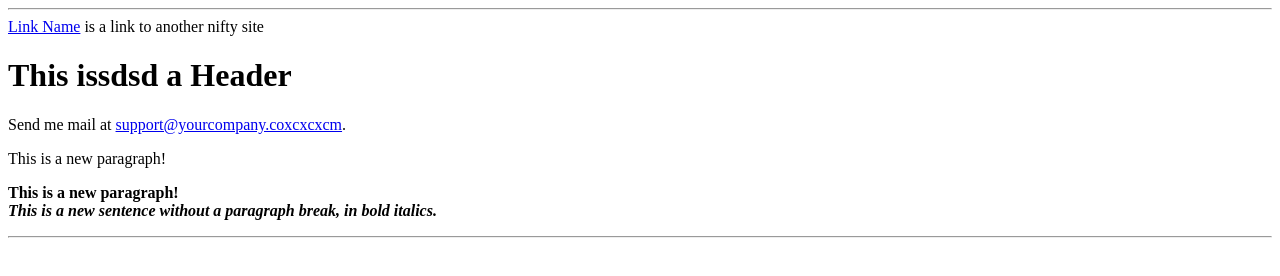
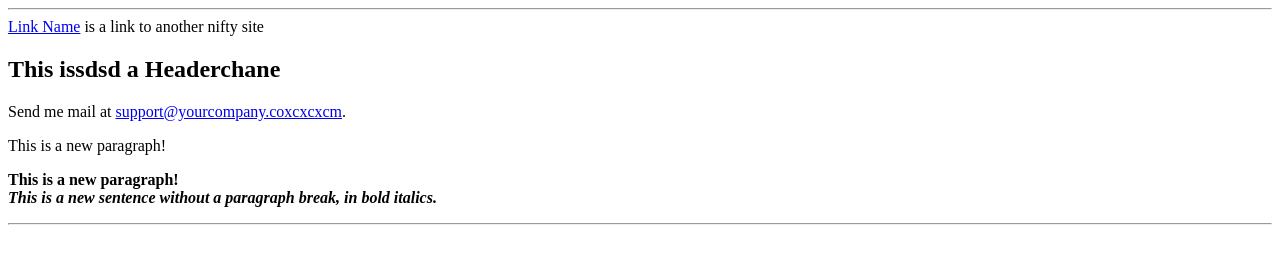
Before and after one commit to LinaPaliakova/mentoring-program, a plain HTML site: page project1/index.html in a window 1280 px wide. Drawn offline with Linux system fonts and the light colour scheme.

Commit message:
Update index.html

```diff
--- a/project1/index.html
+++ b/project1/index.html
@@ -8,7 +8,7 @@
 
 is a link to another nifty site
 
-<H1>This issdsd a Header</H1>
+<H2>This issdsd a Headerchane</H2>
 
 Send me mail at <a href="mailto:support@yougfgfggfmpany.com">
 
```
